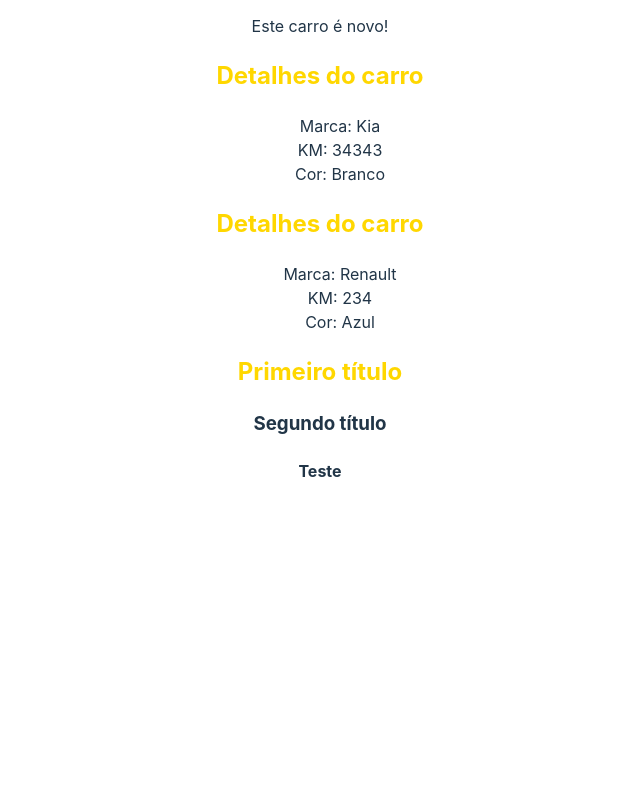
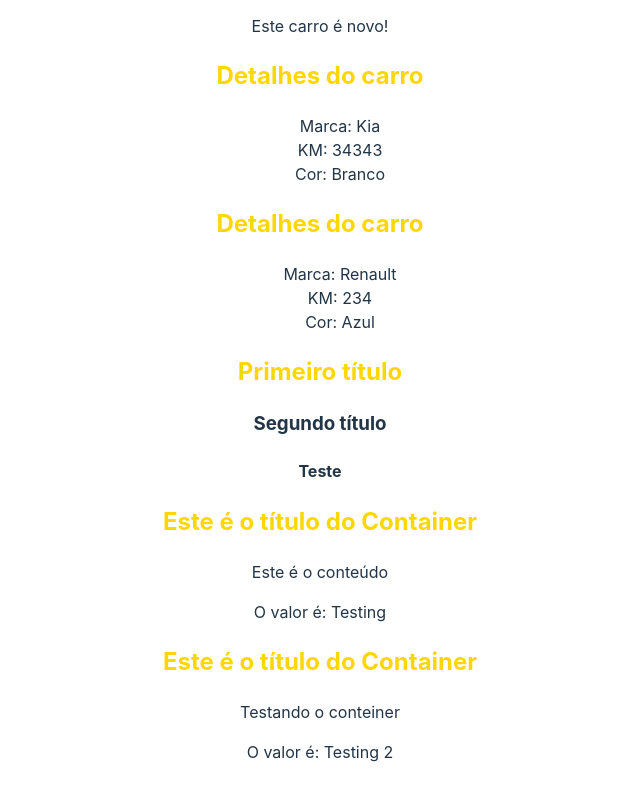
Before and after one commit to lucianobrsts/cursoreactudemy, a React (Vite) app in the folder 3_AVANCANDO_NO_REACT/avancando/: page / in a window 1280 px wide. Shown: the part 1941-2741 px from the top of the page, without its empty margins (320-960 px from the left). Before the commit the page ends 2477 px from the top, so only its background shows below. Built offline with nearby package versions, Linux system fonts and the light colour scheme.

Commit message:
A prop childern

```diff
--- a/3_AVANCANDO_NO_REACT/avancando/src/App.jsx
+++ b/3_AVANCANDO_NO_REACT/avancando/src/App.jsx
@@ -8,6 +8,7 @@
 import ShowUserName from "./components/ShowUserName";
 import CardDetail from "./components/CardDetail";
 import Fragments from "./components/Fragments";
+import Container from "./components/Container";
 
 function App() {
   const [count, setCount] = useState(0);
@@ -46,7 +47,7 @@
 
       {/* Loop em array de objetos */}
       {cars.map((car) => (
-        <CardDetail
+        <CardDetail key={car.id}
           brand={car.brand}
           color={car.color}
           km={car.km}
@@ -56,6 +57,14 @@
 
       {/* Fragment */}
       <Fragments propsFragment="Teste" />
+
+      {/* Children */}
+      <Container myValue="Testing">
+        <p>Este é o conteúdo</p>
+      </Container>
+      <Container myValue="Testing 2">
+        <p>Testando o conteiner</p>
+      </Container>
     </div>
   );
 }
--- /dev/null
+++ b/3_AVANCANDO_NO_REACT/avancando/src/components/Container.jsx
@@ -0,0 +1,11 @@
+const Container = ({ children, myValue }) => {
+  return (
+    <div>
+      <h2>Este é o título do Container</h2>
+      {children}
+      <p>O valor é: {myValue}</p>
+    </div>
+  );
+};
+
+export default Container;
```
Also changed, not shown: 3_AVANCANDO_NO_REACT/avancando/src/components/CardDetail.jsx (line endings or trailing spaces).
